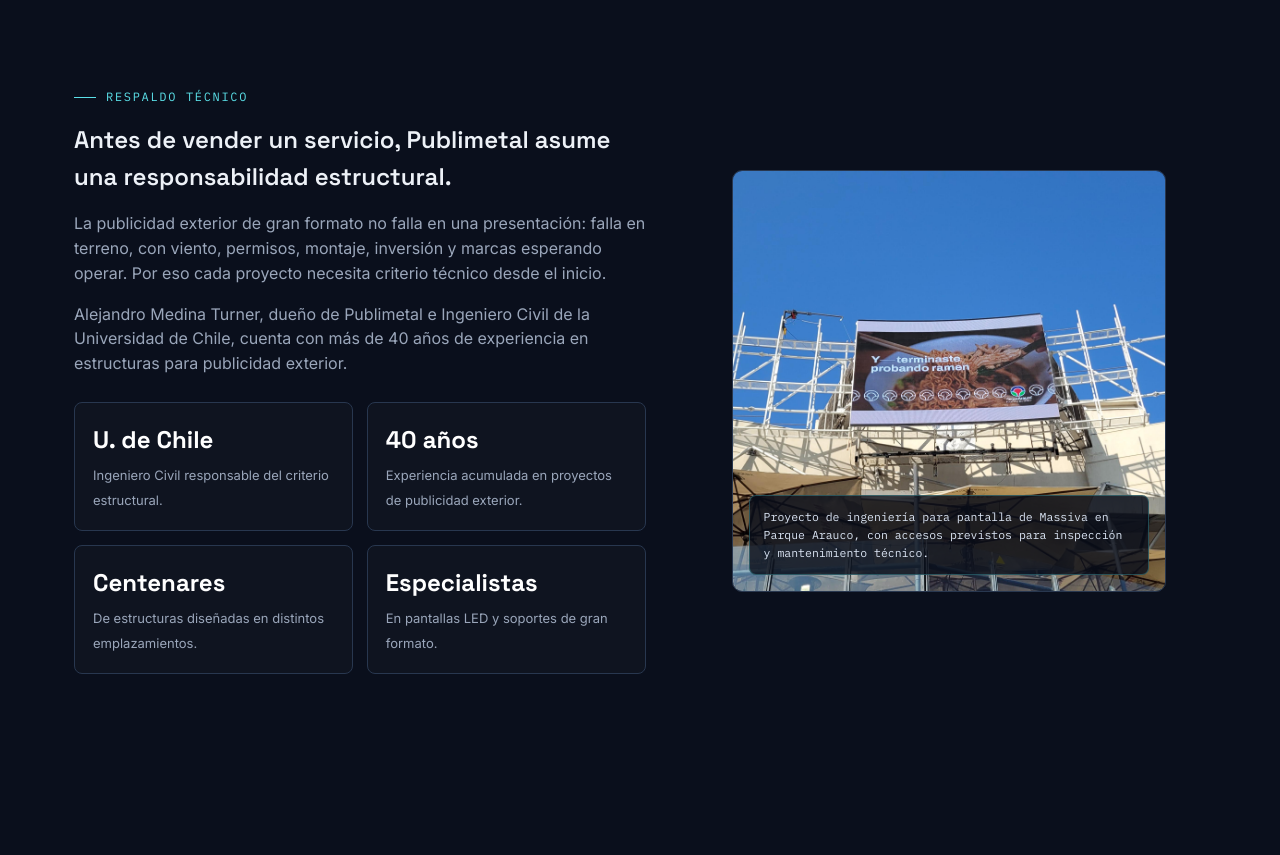
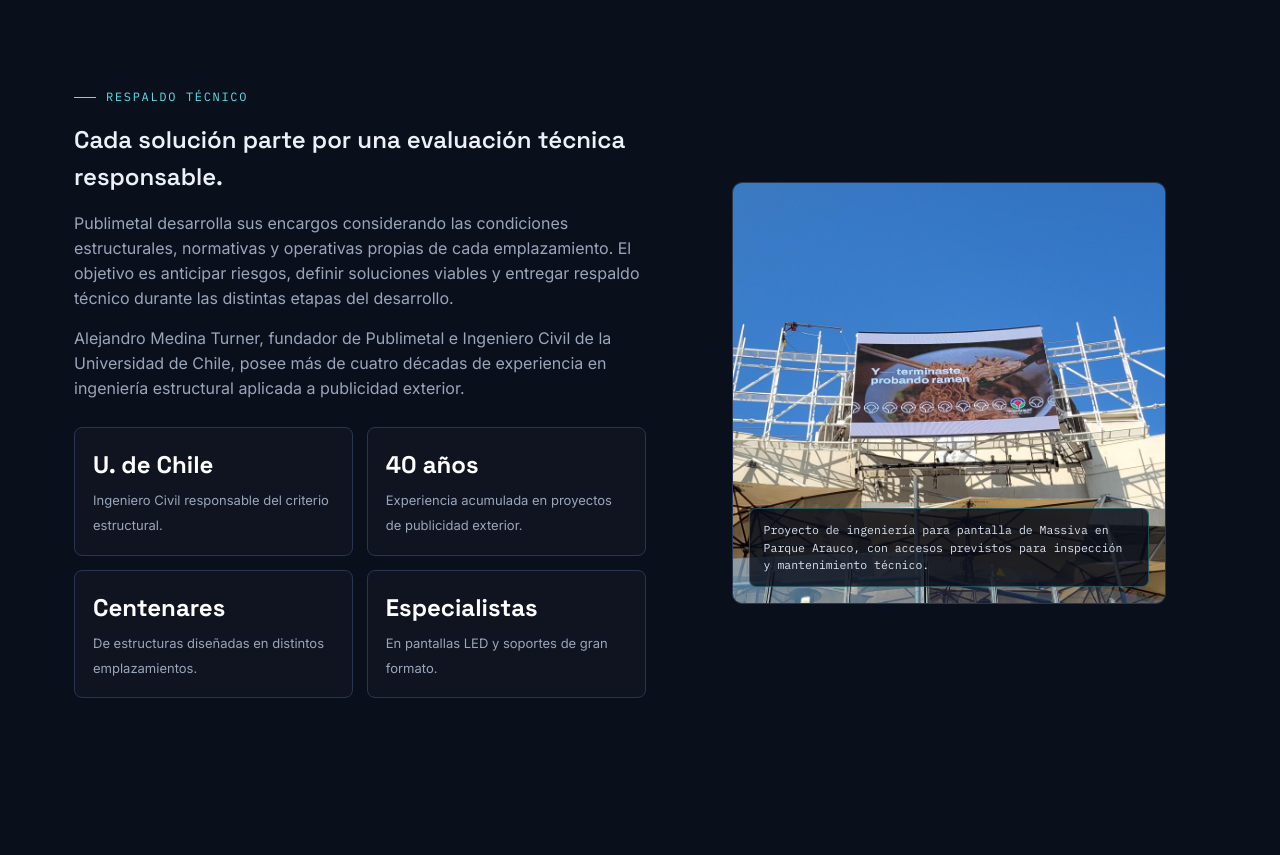
Before and after one commit to fmedinas84/publimetal, a plain HTML site: page index.html in a window 1280 px wide. Shown: the part 1040-1895 px from the top of the page. Drawn offline with Linux system fonts and the light colour scheme.

Commit message:
feat: actualizar mensaje de respaldo técnico

```diff
--- a/index.html
+++ b/index.html
@@ -461,9 +461,9 @@
     <div class="container authority-grid">
       <div>
         <div class="eyebrow">Respaldo técnico</div>
-        <h2>Antes de vender un servicio, Publimetal asume una responsabilidad estructural.</h2>
-        <p style="color:var(--muted);margin-top:16px">La publicidad exterior de gran formato no falla en una presentación: falla en terreno, con viento, permisos, montaje, inversión y marcas esperando operar. Por eso cada proyecto necesita criterio técnico desde el inicio.</p>
-        <p style="color:var(--muted)">Alejandro Medina Turner, dueño de Publimetal e Ingeniero Civil de la Universidad de Chile, cuenta con más de 40 años de experiencia en estructuras para publicidad exterior.</p>
+        <h2>Cada solución parte por una evaluación técnica responsable.</h2>
+        <p style="color:var(--muted);margin-top:16px">Publimetal desarrolla sus encargos considerando las condiciones estructurales, normativas y operativas propias de cada emplazamiento. El objetivo es anticipar riesgos, definir soluciones viables y entregar respaldo técnico durante las distintas etapas del desarrollo.</p>
+        <p style="color:var(--muted)">Alejandro Medina Turner, fundador de Publimetal e Ingeniero Civil de la Universidad de Chile, posee más de cuatro décadas de experiencia en ingeniería estructural aplicada a publicidad exterior.</p>
         <div class="authority-points">
           <div class="authority-point"><b>U. de Chile</b><span>Ingeniero Civil responsable del criterio estructural.</span></div>
           <div class="authority-point"><b>40 años</b><span>Experiencia acumulada en proyectos de publicidad exterior.</span></div>
```
